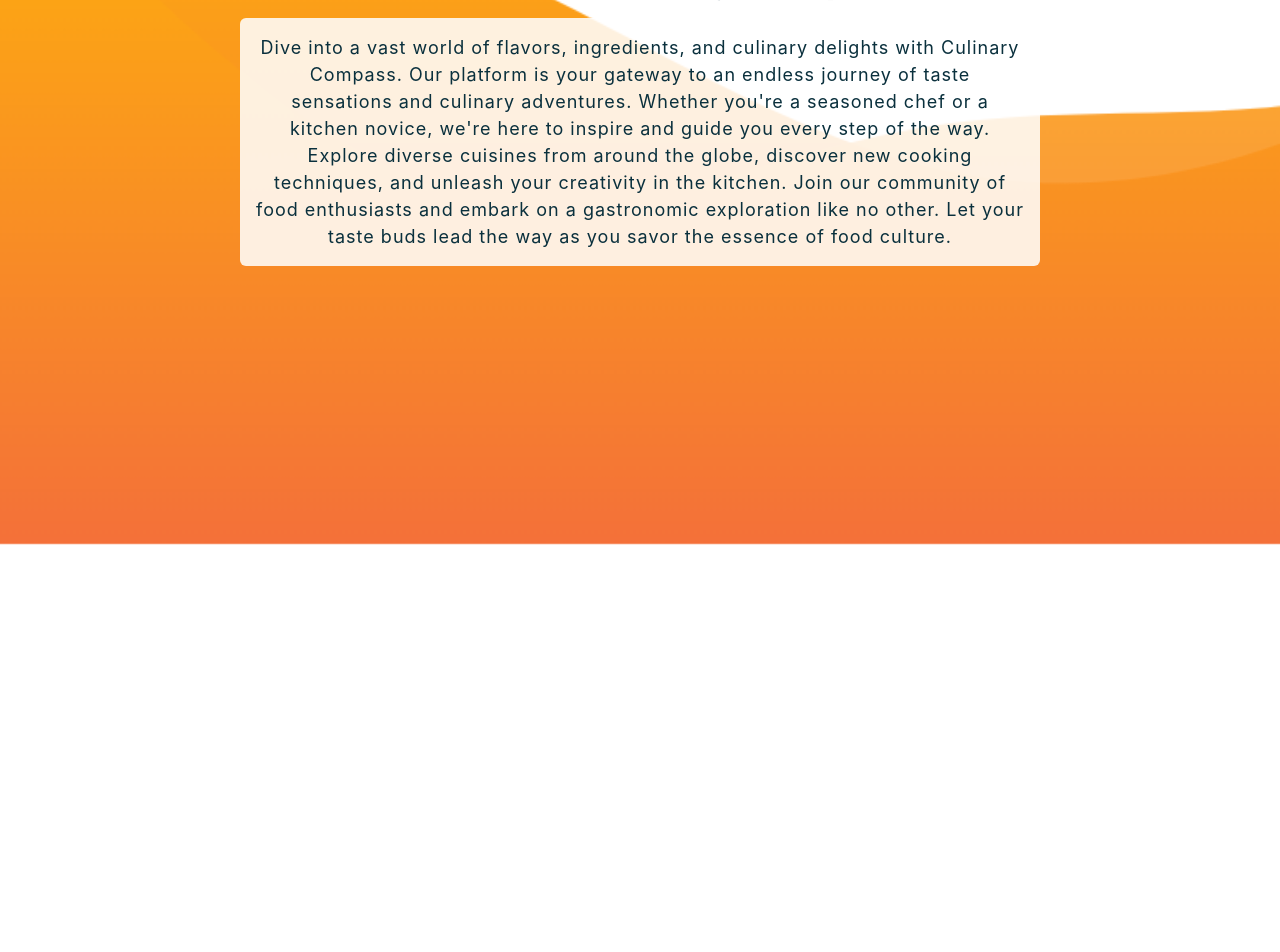
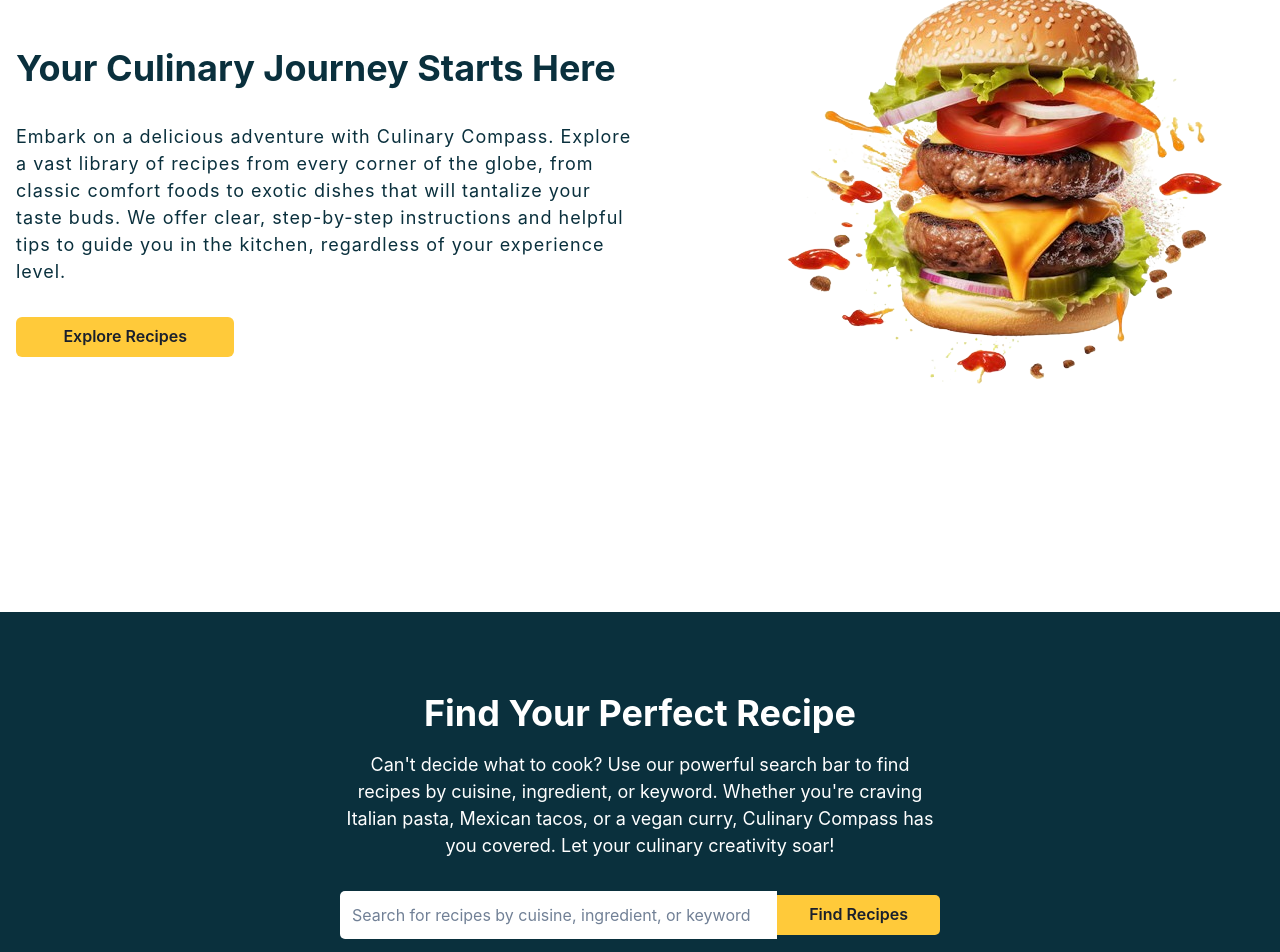
Before and after one commit to lkbrian/CulinaryCompass, a React (Vite) app in the folder client/: page / in a window 1280 px wide. Shown: the part 240-1192 px from the top of the page. Before the commit the page ends 800 px from the top, so only its background shows below. Built offline with nearby package versions, Linux system fonts and the light colour scheme; no server answers.

Commit message:
refactor: recreated landing page using homepage content & removal of Home component

```diff
--- a/client/src/App.jsx
+++ b/client/src/App.jsx
@@ -1,7 +1,6 @@
 
 import { BrowserRouter as Router, Route, Routes } from "react-router-dom";
 import { SessionProvider } from "./components/SessionContext.jsx";
-import Home from "./components/Home";
 import RecipeForm from "./components/RecipeForm";
 import Recipes from "./components/Recipes";
 import RecipeByID from "./components/RecipeByID";
@@ -16,10 +15,9 @@
       <SessionProvider>
         <Routes>
           <Route path="/" element={<LandingPage />} />
-          <Route path="/home" element={<Home />} />
           <Route path="/create" element={<RecipeForm />} />
           <Route path="/all_recipes" element={<Recipes />} />
-          <Route path="/home/:username" element={<UserProfile />} />
+          <Route path="/user=?username" element={<UserProfile />} />
           <Route path="/all_recipes/:id" element={<RecipeByID />} />
           <Route path="/collections" element={<Collections />} />
           <Route path="/favorites" element={<Favorite />} />
--- a/client/src/components/Auth.jsx
+++ b/client/src/components/Auth.jsx
@@ -5,7 +5,7 @@
 
 function Auth() {
   return (
-    <Flex justify={"space-between"}align={'center'} p={10}>
+    <Flex justify={"space-between"}align={'center'} px={10}>
       <Box w={{ base: "190px", md: "300px" }}>
         <Image src={logo} objectFit={"contain"} />
       </Box>
--- a/client/src/components/LandingPage.jsx
+++ b/client/src/components/LandingPage.jsx
@@ -1,55 +1,139 @@
-import { Box, Heading, Text } from "@chakra-ui/react";
-import { useEffect, useState } from "react";
 import Auth from "./Auth";
-import { useNavigate } from "react-router-dom";
-import wave from "../assets/wave.png"
+import {
+  Box,
+  Heading,
+  Text,
+  Button,
+  Flex,
+  Image,
+  Container,
+  Stack,
+} from "@chakra-ui/react";
+import hero_img from "../assets/burger.png";
+import chef_img from "../assets/plated.png";
+import { Link } from "react-router-dom";
 
 function LandingPage() {
-  const [user, setUser] = useState(null);
-  const navigate = useNavigate();
+  return (
+      <Box minH={"100vh"} bg={"#fff"} color={"#0a303d"}>
 
-  useEffect(() => {
-    const fetchSession = async () => {
-      try {
-        const response = await fetch("/check_session");
-        if (response.ok) {
-          const user = await response.json();
-          setUser(user);
-          navigate("/home");
-        }
-      } catch (error) {
-        console.error("Error fetching session data:", error);
-      }
-    };
-
-    fetchSession();
-  }, [navigate]);
-
-
- console.log(user)
-  return (
-    <Box minH={"100vh"} bgImage={wave} bgRepeat={"no-repeat"} bgSize={'cover'} color={"#0a303d"} flexDir={"column"}>
       <Auth />
-      <Box
-        textAlign="center"
-        display="flex"
-        alignItems="center"
-        justifyContent="center"
-        flexDir={'column'}
-        h={'40vh'}
-      >
-        <Heading size="xl">Welcome to Culinary Compass</Heading>
-        <Text fontSize="lg" mt={4} w={["auto",600, 700, 800]} bg={"rgba(255, 255, 255, 0.86)"}letterSpacing={1} p={4} borderRadius={"md"}>
-          Dive into a vast world of flavors, ingredients, and culinary delights
-          with Culinary Compass. Our platform is your gateway to an endless
-          journey of taste sensations and culinary adventures. Whether
-          you&apos;re a seasoned chef or a kitchen novice, we&apos;re here to
-          inspire and guide you every step of the way. Explore diverse cuisines
-          from around the globe, discover new cooking techniques, and unleash
-          your creativity in the kitchen. Join our community of food enthusiasts
-          and embark on a gastronomic exploration like no other. Let your taste
-          buds lead the way as you savor the essence of food culture.
-        </Text>
+      <Box py={20} pb={40}>
+        <Container maxW="container.xl">
+          <Flex
+            alignItems="center"
+            justifyContent={{ base: "center", md: "space-between" }}
+            flexDirection={{ base: "column", md: "row" }}
+          >
+            <Box
+              flex={{ base: "none", md: "1" }}
+              maxW={{ base: "100%", md: "50%" }}
+            >
+              <Stack spacing={8}>
+                <Heading size="xl">Your Culinary Journey Starts Here</Heading>
+                <Text fontSize="lg" letterSpacing={1}>
+                  Embark on a delicious adventure with Culinary Compass. Explore
+                  a vast library of recipes from every corner of the globe, from
+                  classic comfort foods to exotic dishes that will tantalize
+                  your taste buds. We offer clear, step-by-step instructions and
+                  helpful tips to guide you in the kitchen, regardless of your
+                  experience level.
+                </Text>
+                <Button bg={"#FFCA3A"} w={"35%"} as={Link} to="/all_recipes">
+                  Explore Recipes
+                </Button>
+              </Stack>
+            </Box>
+            <Box maxW={{ base: "100%", md: "50%" }}>
+              <Image
+                src={hero_img}
+                alt="A mouthwatering burger"
+                borderRadius="xl"
+              />
+            </Box>
+          </Flex>
+        </Container>
+      </Box>
+      <Box py={20} bg={"#0a303d"} color={"#fff"}>
+        <Container maxW="container.lg">
+          <Flex
+            justifyContent="center"
+            flexDirection="column"
+            alignItems="center"
+          >
+            <Heading size="xl" mb={4}>
+              Find Your Perfect Recipe
+            </Heading>
+            <Text fontSize="lg" textAlign="center" maxW="600px" mb={8}>
+              Can&apos;t decide what to cook? Use our powerful search bar to
+              find recipes by cuisine, ingredient, or keyword. Whether
+              you&apos;re craving Italian pasta, Mexican tacos, or a vegan
+              curry, Culinary Compass has you covered. Let your culinary
+              creativity soar!
+            </Text>
+            <Flex alignItems="center" maxWidth="600px" width="100%">
+              <input
+                type="text"
+                placeholder="Search for recipes by cuisine, ingredient, or keyword"
+                style={{
+                  flex: "1",
+                  padding: "12px",
+                  borderRadius: "5px 0 0 5px",
+                  border: "none",
+                }}
+              />
+              <Button bg={"#FFCA3A"} borderRadius="0 5px 5px 0" px={8}>
+                Find Recipes
+              </Button>
+            </Flex>
+          </Flex>
+        </Container>
+      </Box>
+      <Box py={20} bg="#f2f2f2">
+        <Container maxW="container.xl">
+          <Flex
+            alignItems="center"
+            justifyContent={{ base: "center", md: "space-between" }}
+            flexDirection={{ base: "column-reverse", md: "row" }}
+          >
+            <Box maxW={{ base: "100%", md: "50%" }}>
+              <Image
+                src={chef_img}
+                alt="A mouthwatering burger"
+                borderRadius="xl"
+              />
+            </Box>
+            <Flex flexDir={"column"} align={"center"}>
+              <Heading size="xl" mb={4}>
+                Discover New Flavors
+              </Heading>
+              <Text
+                fontSize="lg"
+                letterSpacing={1}
+                w={[500, 600]}
+                textAlign={"center"}
+              >
+                Break free from the routine! Our extensive recipe collection
+                caters to diverse dietary needs and preferences. Whether
+                you&apos;re a dedicated vegetarian, a health-conscious foodie,
+                or someone simply seeking new culinary experiences, we have
+                something to ignite your passion. Find inspiration for weeknight
+                meals, special occasion feasts, or themed culinary explorations.
+              </Text>
+              <Button bg={"#FFCA3A"} mt={8} as={Link} to="/all_recipes">
+                Get Inspired
+              </Button>
+            </Flex>
+          </Flex>
+        </Container>
+      </Box>
+      {/* Footer */}
+      <Box py={2} bg={"#0a303d"} color={"#fff"} letterSpacing={2}>
+        <Container maxW="container.xl">
+          <Text textAlign="center" fontSize={"sm"}>
+            © 2024 Culinary Compass. All rights reserved.
+          </Text>
+        </Container>
       </Box>
     </Box>
   );
--- a/client/src/components/Recipes.jsx
+++ b/client/src/components/Recipes.jsx
@@ -1,6 +1,6 @@
 import { Box, Flex, Img, Text } from "@chakra-ui/react";
 import { useEffect, useState } from "react";
-import { HashLoader } from "react-spinners";
+import { BounceLoader } from "react-spinners";
 import Navbar from "./Navbar";
 import { Link } from "react-router-dom";
 
@@ -41,7 +41,7 @@
           h={"80vh"}
           gap={10}
         >
-          <HashLoader color="#FFCA3A" />
+          <BounceLoader color="#FFCA3A" />
           <Text fontWeight={500}>Please wait.Recipe data is loading</Text>
         </Flex>
       ) : (
--- a/client/src/components/UserAuth.jsx
+++ b/client/src/components/UserAuth.jsx
@@ -103,7 +103,7 @@
         } else {
           // Call showToastLogIn for login
           showToastLogIn(responseData.username);
-          navigate("/home");
+          navigate("/all_recipes");
           window.location.reload();
         }
         console.log(
--- a/client/src/components/UserProfile.jsx
+++ b/client/src/components/UserProfile.jsx
@@ -2,8 +2,7 @@
 import { SessionContext } from "./SessionContext";
 import { useContext } from "react";
 import { useNavigate, Link } from "react-router-dom";
-
-// import { RiLogoutCircleLine } from "react-icons/ri";
+import { TbLogout2 } from "react-icons/tb";
 import {
   Box,
   Flex,
@@ -151,8 +150,9 @@
                         bg="#0a303d"
                         color="#fff"
                         onClick={handleLogoutClick}
+                        _hover={{bg:"#0a303d"}}
                       >
-                        Logout
+                        <TbLogout2 fontSize={'1.5rem'}/>
                       </Button>
                       <DeleteAccount onDeleteAccount={handleDeleteConfirmed} />
                     </Flex>
```
Also changed, not shown: client/src/components/Home.jsx (deleted, +0 -142 lines), client/src/components/Layout.jsx (added, +13 -0 lines), client/src/components/Navbar.jsx (+0 -13 lines).
